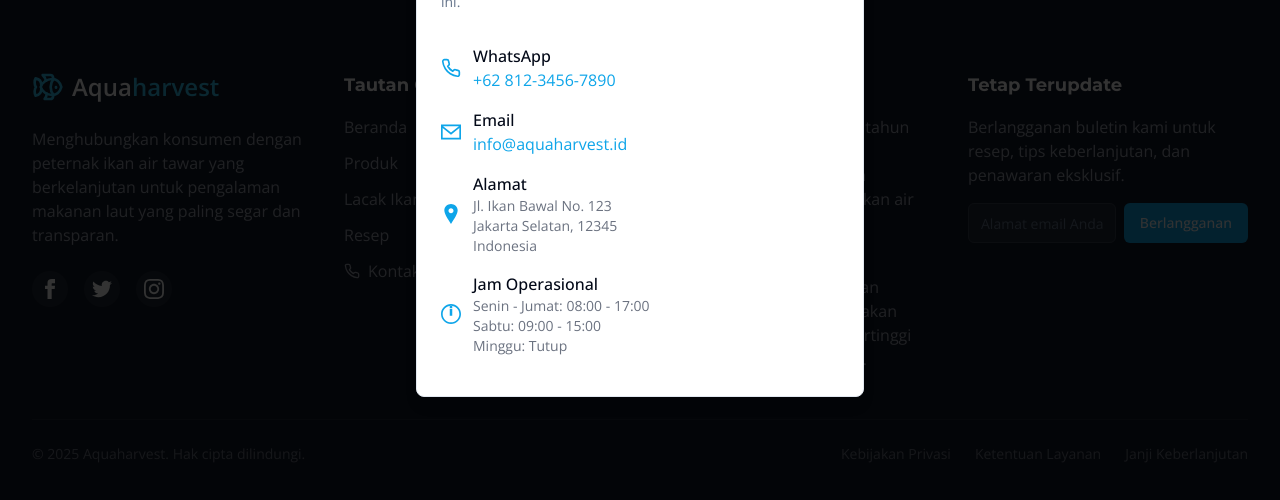
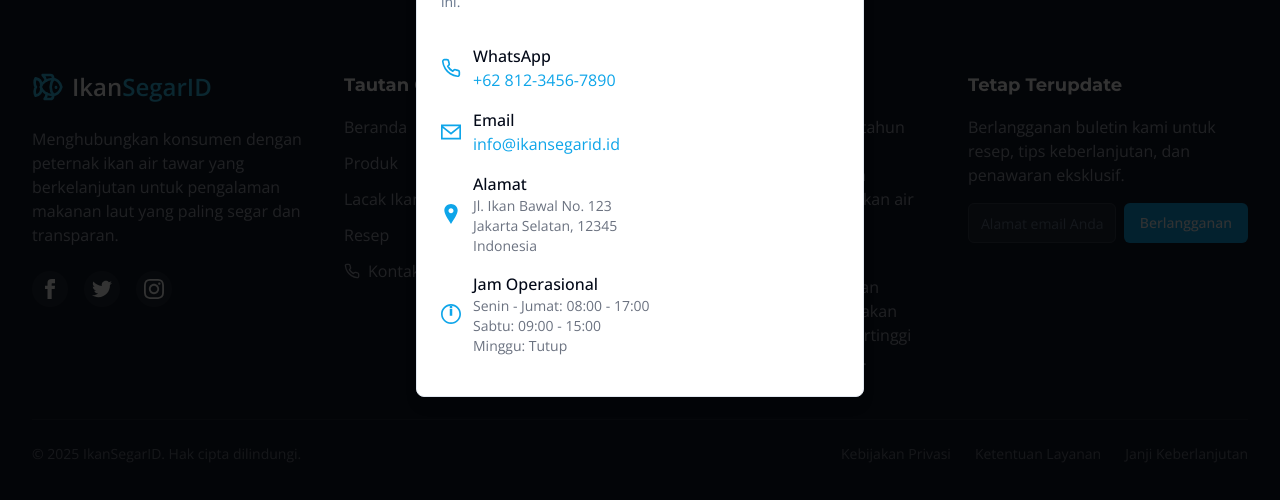
Before and after one commit to Ardy-code/IkanSegarID, a React (Vite) app: page / in a window 1280 px wide. Both pictures are taken after a click on the button "Kontak". Shown: the part 5213-5713 px from the top of the page. Built offline with nearby package versions, Linux system fonts and the light colour scheme.

Commit message:
Replace "aquaharvest" with "IkanSegarID"
Replaced all instances of "aquaharvest" with "IkanSegarID" in the codebase.

```diff
--- a/src/components/Footer.tsx
+++ b/src/components/Footer.tsx
@@ -23,7 +23,7 @@ const Footer = () => {
             <div className="flex items-center mb-6">
               <Fish className="h-8 w-8 text-ocean-light" />
               <span className="font-bold text-2xl ml-2">
-                Aqua<span className="text-ocean-light">harvest</span>
+                Ikan<span className="text-ocean-light">SegarID</span>
               </span>
             </div>
             <p className="text-gray-400 mb-6">
@@ -93,7 +93,7 @@ const Footer = () => {
           <div id="about">
             <h3 className="font-bold text-lg mb-4">Tentang Kami</h3>
             <p className="text-gray-400 mb-4">
-              Aquaharvest didirikan pada tahun 2018 dengan misi untuk menghubungkan konsumen langsung dengan peternak ikan air tawar yang berkualitas.
+              IkanSegarID didirikan pada tahun 2018 dengan misi untuk menghubungkan konsumen langsung dengan peternak ikan air tawar yang berkualitas.
             </p>
             <p className="text-gray-400">
               Kami berkomitmen untuk mendorong praktik perikanan berkelanjutan dan menyediakan makanan laut berkualitas tertinggi dengan transparansi penuh.
@@ -121,7 +121,7 @@ const Footer = () => {
 
         <div className="border-t border-gray-800 mt-12 pt-6 flex flex-col md:flex-row justify-between items-center">
           <p className="text-gray-500 text-sm mb-4 md:mb-0">
-            © {new Date().getFullYear()} Aquaharvest. Hak cipta dilindungi.
+            © {new Date().getFullYear()} IkanSegarID. Hak cipta dilindungi.
           </p>
           <div className="flex space-x-6 text-sm text-gray-500">
             <a href="#" className="hover:text-white transition-colors">Kebijakan Privasi</a>
@@ -156,8 +156,8 @@ const Footer = () => {
               </svg>
               <div>
                 <p className="font-medium">Email</p>
-                <a href="mailto:info@aquaharvest.id" className="text-ocean hover:underline">
-                  info@aquaharvest.id
+                <a href="mailto:info@ikansegarid.id" className="text-ocean hover:underline">
+                  info@ikansegarid.id
                 </a>
               </div>
             </div>
--- a/src/components/Testimonials.tsx
+++ b/src/components/Testimonials.tsx
@@ -19,7 +19,7 @@ const Testimonials = () => {
       type: "customer"
     },
     {
-      quote: "Bermitra dengan Aquaharvest telah mengubah peternakan kecil saya. Platform mereka menghubungkan saya langsung dengan orang-orang yang menghargai keberlanjutan dan kualitas.",
+      quote: "Bermitra dengan IkanSegarID telah mengubah peternakan kecil saya. Platform mereka menghubungkan saya langsung dengan orang-orang yang menghargai keberlanjutan dan kualitas.",
       name: "Robert Chen",
       role: "Peternak Ikan, Budidaya Sungai Biru",
       image: "https://images.unsplash.com/photo-1552058544-f2b08422138a?w=400&auto=format&fit=crop&q=60",
--- a/src/components/auth/SignupForm.tsx
+++ b/src/components/auth/SignupForm.tsx
@@ -44,7 +44,7 @@ const SignupForm = ({ isOpen, onClose, onSwitchToLogin }: SignupFormProps) => {
         <DialogHeader>
           <DialogTitle className="text-2xl">Buat Akun Baru</DialogTitle>
           <DialogDescription>
-            Daftar untuk menikmati semua fitur Aquaharvest
+            Daftar untuk menikmati semua fitur IkanSegarID
           </DialogDescription>
         </DialogHeader>
         <form onSubmit={handleSubmit} className="space-y-4 pt-4">
--- a/src/pages/OrderSuccess.tsx
+++ b/src/pages/OrderSuccess.tsx
@@ -16,11 +16,11 @@ const OrderSuccess = () => {
             <CheckCircle className="mx-auto h-16 w-16 text-green-500 mb-4" />
             <h1 className="text-3xl font-bold mb-4">Pesanan Berhasil!</h1>
             <p className="text-gray-600 mb-8 max-w-md mx-auto">
-              Terima kasih telah berbelanja di Aquaharvest. Pesanan Anda telah kami terima dan sedang kami proses.
+              Terima kasih telah berbelanja di IkanSegarID. Pesanan Anda telah kami terima dan sedang kami proses.
             </p>
             <div className="mb-8 p-4 border border-gray-200 rounded-lg max-w-sm mx-auto">
               <p className="font-medium mb-1">Nomor Pesanan</p>
-              <p className="text-lg font-bold mb-2">AQ-{Math.floor(Math.random() * 10000).toString().padStart(4, '0')}</p>
+              <p className="text-lg font-bold mb-2">IS-{Math.floor(Math.random() * 10000).toString().padStart(4, '0')}</p>
               <p className="text-sm text-gray-500">
                 Mohon simpan nomor pesanan ini untuk referensi di masa mendatang
               </p>
```
